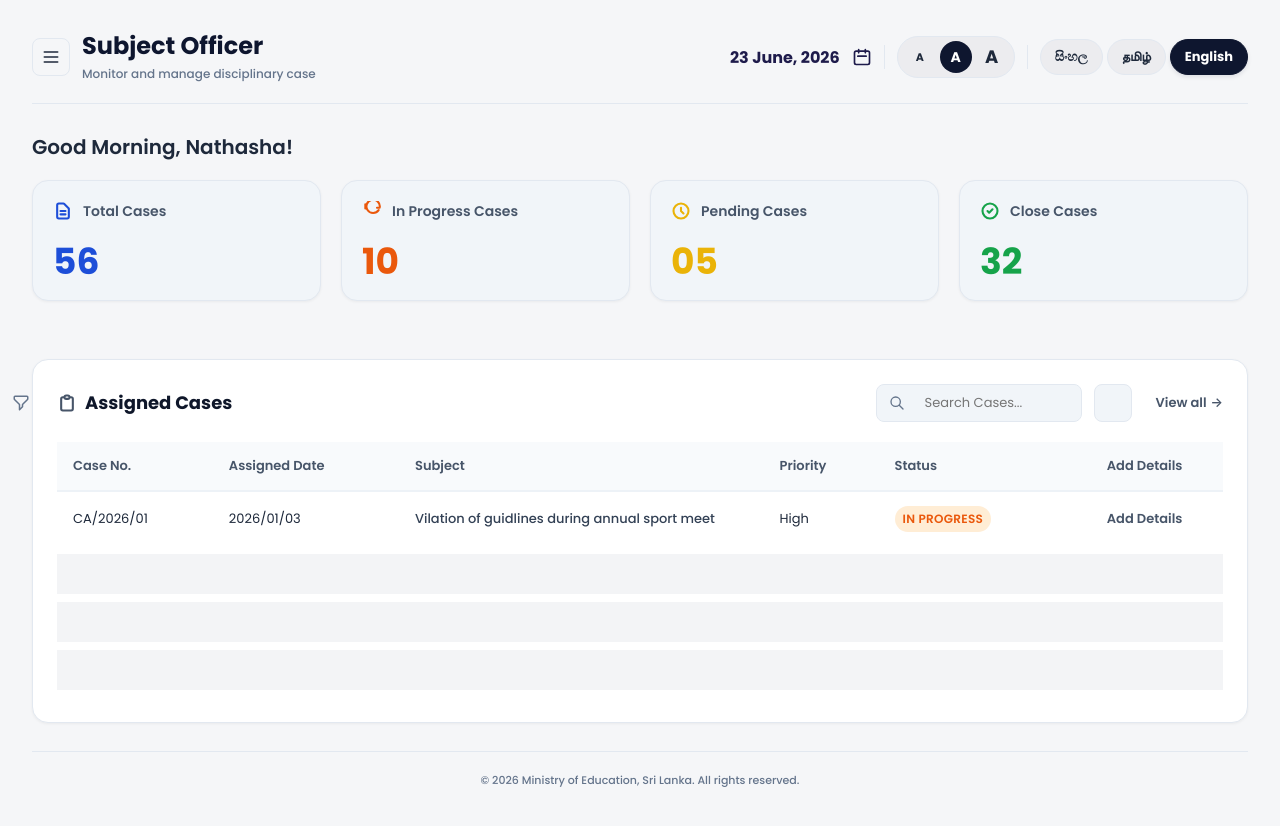
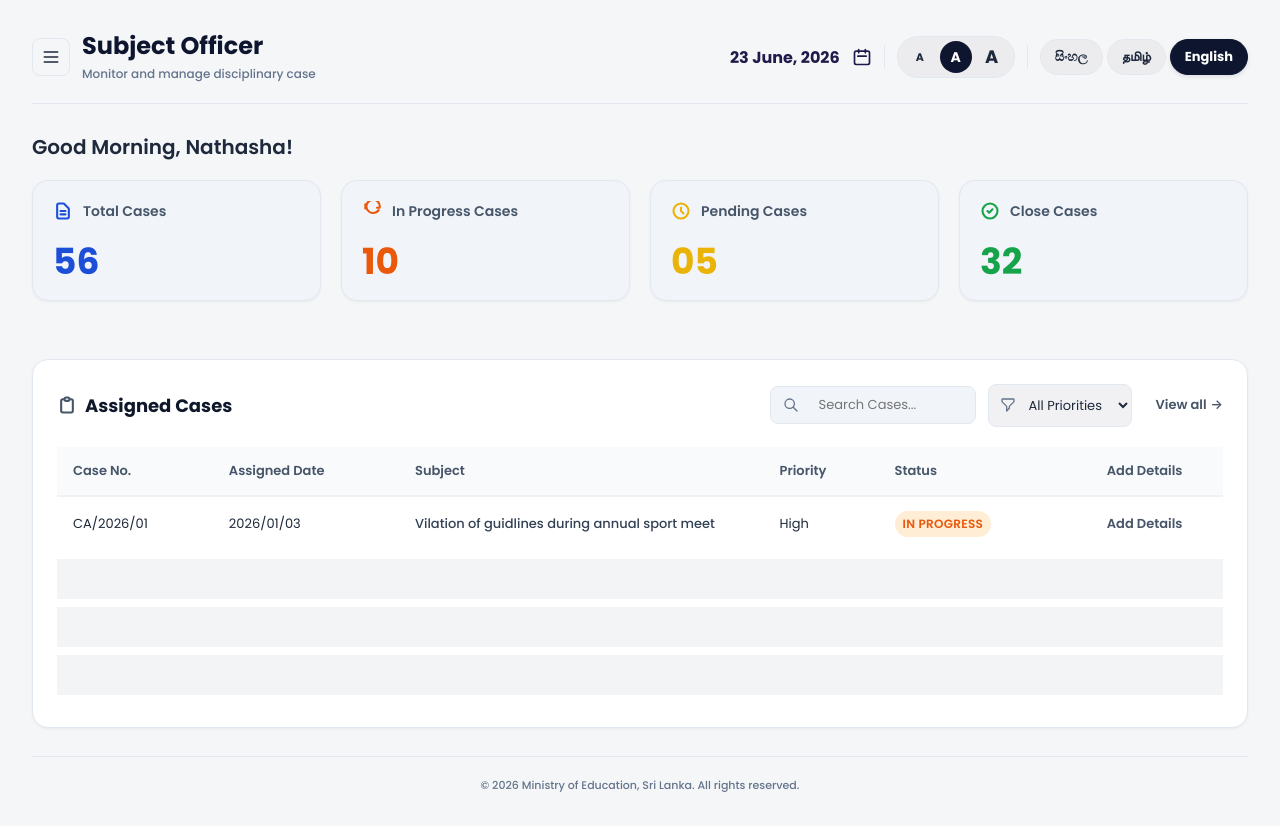
Before and after one commit to Avishka-kavishan/Discipline-Management-Monitoring-System, a Next.js app: page /subject in a window 1280 px wide. Built offline with nearby package versions, Linux system fonts and the light colour scheme; a web font is replaced by a local one.

Commit message:
implement subject officer dashboard page with case filtering, accessibility settings, and i18n support

```diff
--- a/app/subject/page.tsx
+++ b/app/subject/page.tsx
@@ -334,16 +334,23 @@ export default function SubjectPage() {
                   />
                 </div>
 
-                {/* Filter button */}
-                <button
-                  className="btn-filter-icon"
-                  aria-label="Filter"
-                  onClick={() => setPriorityFilter(priorityFilter === "all" ? "high" : "all")}
-                >
+                {/* Priority Selection Filter */}
+                <div className="filter-dropdown-wrapper">
                   <svg className="filter-icon" fill="none" viewBox="0 0 24 24" stroke="currentColor" strokeWidth="2">
                     <path strokeLinecap="round" strokeLinejoin="round" d="M3 4a1 1 0 011-1h16a1 1 0 011 1v2.586a1 1 0 01-.293.707l-6.414 6.414a1 1 0 00-.293.707V17l-4 4v-6.586a1 1 0 00-.293-.707L3.293 7.293A1 1 0 013 6.586V4z" />
                   </svg>
-                </button>
+                  <select
+                    value={priorityFilter}
+                    onChange={(e: any) => setPriorityFilter(e.target.value)}
+                    className="filter-priority-select"
+                    aria-label={t("priority")}
+                  >
+                    <option value="all">All Priorities</option>
+                    <option value="high">{t("priorityHigh")}</option>
+                    <option value="medium">{t("priorityMedium")}</option>
+                    <option value="low">{t("priorityLow")}</option>
+                  </select>
+                </div>
 
                 <a href="#" className="view-all-reset-link" onClick={(e) => { e.preventDefault(); setSearchQuery(""); setPriorityFilter("all"); }}>
                   {t("viewAll")} <span className="arrow-span">→</span>
```
